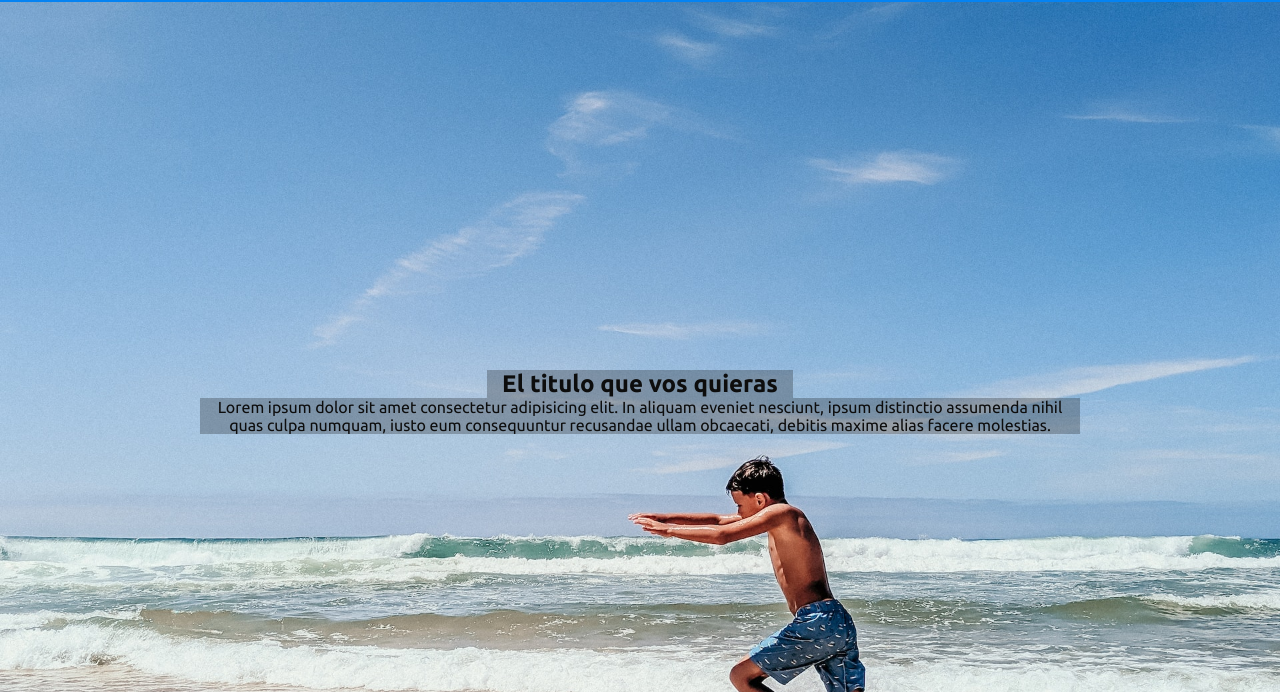
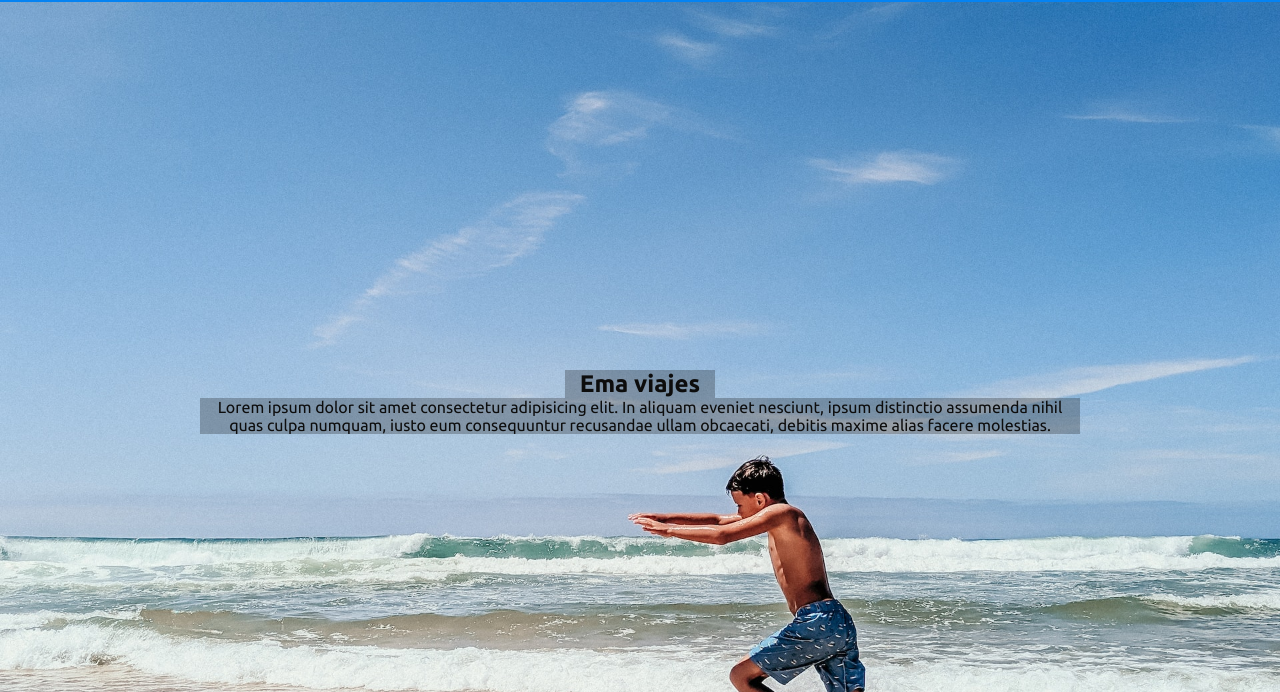
Before and after one commit to emaortigoza/emaviajes, a plain HTML site: page index.html in a window 1280 px wide. Shown: the part 108-800 px from the top of the page. Drawn offline with Linux system fonts and the light colour scheme.

Commit message:
Cambiamos titulo

```diff
--- a/index.html
+++ b/index.html
@@ -27,7 +27,7 @@
 
     <main>
         <section class="imagenPrincipal">
-            <h2>El titulo que vos quieras</h2>
+            <h2>Ema viajes</h2>
             <p>Lorem ipsum dolor sit amet consectetur adipisicing elit. In aliquam eveniet nesciunt, ipsum distinctio assumenda nihil quas culpa numquam, iusto eum consequuntur recusandae ullam obcaecati, debitis maxime alias facere molestias.</p>
         </section>
 
```
